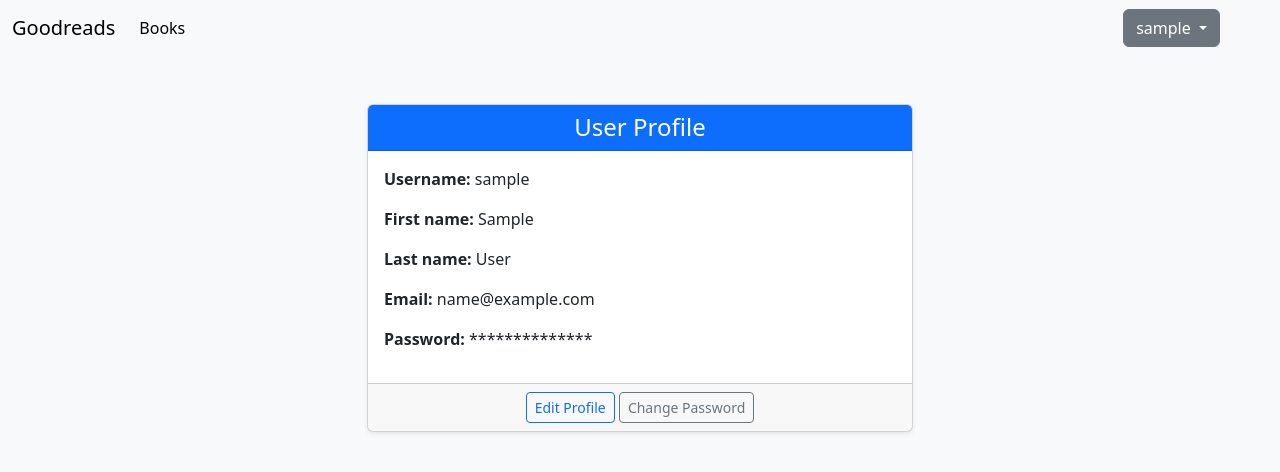
After one commit to eshkulov9797/goodreads-projects, a Django app: page /users/profile/ in a window 1280 px wide. The commit adds this page. Shown: the top 472 px of the page. Run offline with Django 5.2, Linux system fonts and the light colour scheme; the visitor is signed in with stand-in values (Sample User, id 1).

Commit message:
bir necha kunlik ishlar

```diff
--- a/books/models.py
+++ b/books/models.py
@@ -2,6 +2,7 @@ from django.core.validators import MinValueValidator, MaxValueValidator
 from django.db import models
 from django.contrib.auth.models import User
 # Create your models here.
+
 class Book(models.Model):
     title = models.CharField(max_length=200)
     description = models.TextField()
--- /dev/null
+++ b/books/urls.py
@@ -0,0 +1,9 @@
+from django.urls import path
+from books.views import BookView, BookDetailView
+
+app_name = "books"
+
+urlpatterns = [
+    path("", BookView.as_view(), name="list"),
+    path("<int:id>/", BookDetailView.as_view(), name='detail')
+]
--- a/config/settings.py
+++ b/config/settings.py
@@ -12,7 +12,7 @@ https://docs.djangoproject.com/en/5.2/ref/settings/
 
 from pathlib import Path
 
-from django.conf.global_settings import TEMPLATES
+from django.conf.global_settings import TEMPLATES, LOGIN_URL
 
 # Build paths inside the project like this: BASE_DIR / 'subdir'.
 BASE_DIR = Path(__file__).resolve().parent.parent
@@ -29,6 +29,7 @@ DEBUG = True
 
 ALLOWED_HOSTS = []
 
+LOGIN_URL = 'users:login_page'
 
 # Application definition
 
--- a/config/urls.py
+++ b/config/urls.py
@@ -14,12 +14,15 @@ Including another URLconf
     1. Import the include() function: from django.urls import include, path
     2. Add a URL to urlpatterns:  path('blog/', include('blog.urls'))
 """
+from tkinter.font import names
+
 from django.contrib import admin
 from django.urls import path, include
 from .views import landing_page
 urlpatterns = [
-    path('', landing_page, name='landing_page'),
-    path('users/', include('users.urls'), name='users' ),
+    path('', landing_page, name='landing'),
+    path('users/', include('users.urls')),
+    path("books/", include("books.urls")),
     path('admin/', admin.site.urls),
 
 ]
--- /dev/null
+++ b/templates/base.html
@@ -0,0 +1,71 @@
+<!DOCTYPE html>
+<html lang="en">
+<head>
+    <meta charset="UTF-8">
+    <title>{% block title %}Goodreads Clone{% endblock %}</title>
+
+    <link href="https://cdn.jsdelivr.net/npm/bootstrap@5.3.8/dist/css/bootstrap.min.css" rel="stylesheet" integrity="sha384-sRIl4kxILFvY47J16cr9ZwB07vP4J8+LH7qKQnuqkuIAvNWLzeN8tE5YBujZqJLB" crossorigin="anonymous">
+<link href="https://cdn.jsdelivr.net/npm/bootstrap@5.3.3/dist/css/bootstrap.min.css" rel="stylesheet">
+</head>
+<body>
+
+
+{% if messages %}
+
+{% for message in messages %}
+{{ message }}
+{% endfor %}
+
+{% endif %}
+
+
+
+<nav class="navbar navbar-expand-lg bg-body-tertiary">
+  <div class="container-fluid">
+    <a class="navbar-brand" href="{% url 'landing' %}">Goodreads</a>
+    <button class="navbar-toggler" type="button" data-bs-toggle="collapse" data-bs-target="#navbarSupportedContent" aria-controls="navbarSupportedContent" aria-expanded="false" aria-label="Toggle navigation">
+      <span class="navbar-toggler-icon"></span>
+    </button>
+    <div class="collapse navbar-collapse" id="navbarSupportedContent">
+      <ul class="navbar-nav me-auto mb-2 mb-lg-0">
+        <li class="nav-item">
+          <a class="nav-link active" aria-current="page" href="{% url 'books:list' %}">Books</a>
+      </ul>
+        {% if user.is_authenticated %}
+        <div class="dropdown me-5" >
+            <a class="btn btn-secondary dropdown-toggle"  href="#" role="button" data-bs-toggle="dropdown" aria-expanded="false">
+                {{user.username}}
+            </a>
+            <ul class="dropdown-menu">
+                <li><a class="dropdown-item" href="{% url 'users:logout_page' %}">Logout</a></li>
+                <li><a class="dropdown-item" href="{% url 'users:profile_page' %}">Profile</a></li>
+            </ul>
+        </div>
+        {% else %}
+        <li><a class="btn btn-secondary dropdown-toggle" href="{% url 'users:login_page' %}">Login</a></li>
+        {% endif %}
+    </div>
+  </div>
+</nav>
+
+
+<!--<p>-->
+<!--    <a href="{% url 'users:register_page' %}">Register</a>-->
+
+<!--    <a href="{% url 'books:list' %}">Book List</a>-->
+<!--    <a href="{% url 'users:profile_page' %}">Profile</a>-->
+<!--    {% if user.is_authenticated %}-->
+<!--            <a href="{% url 'users:logout_page' %}">Logout</a>-->
+<!--    {% else %}-->
+<!--            <a href="{% url 'users:login_page' %}">Login</a>-->
+<!--    {% endif %}-->
+
+
+<!--</p>-->
+
+{% block content %}
+{% endblock content %}
+
+<script src="https://cdn.jsdelivr.net/npm/bootstrap@5.3.8/dist/js/bootstrap.bundle.min.js" integrity="sha384-FKyoEForCGlyvwx9Hj09JcYn3nv7wiPVlz7YYwJrWVcXK/BmnVDxM+D2scQbITxI" crossorigin="anonymous"></script>
+</body>
+</html>
--- /dev/null
+++ b/templates/users/profile.html
@@ -0,0 +1,36 @@
+{% extends 'base.html' %}
+
+{% block title %}Profile pages{% endblock %}
+
+{% block content %}
+<body class="bg-light">
+
+  <div class="container mt-5">
+    <div class="row justify-content-center">
+      <div class="col-md-6">
+
+        <div class="card shadow-sm">
+          <div class="card-header text-center bg-primary text-white">
+            <h4 class="mb-0">User Profile</h4>
+          </div>
+          <div class="card-body">
+            <p><strong>Username:</strong> {{user.username}}</p>
+            <p><strong>First name:</strong> {{user.first_name}}</p>
+            <p><strong>Last name:</strong> {{user.last_name}}</p>
+            <p><strong>Email:</strong> {{user.email}}</p>
+            <p><strong>Password:</strong> **************</p>
+          </div>
+          <div class="card-footer text-center">
+            <a href="#" class="btn btn-outline-primary btn-sm">Edit Profile</a>
+            <a href="#" class="btn btn-outline-secondary btn-sm">Change Password</a>
+          </div>
+        </div>
+
+      </div>
+    </div>
+  </div>
+
+
+
+
+{% endblock %}
--- a/users/urls.py
+++ b/users/urls.py
@@ -1,7 +1,11 @@
 from django.urls import path
-from .views import RegisterView, LoginView
+from .views import RegisterView, LoginView, ProfileView, LogoutView
+
+app_name = 'users'
 
 urlpatterns = [
-    path('register', RegisterView.as_view(), name='register_page'),
-    path('login', LoginView.as_view(), name='login_page'),
+    path('register/', RegisterView.as_view(), name='register_page'),
+    path('login/', LoginView.as_view(), name='login_page'),
+    path('logout/', LogoutView.as_view(), name='logout_page'),
+    path("profile/", ProfileView.as_view(), name='profile_page'),
 ]
--- a/users/views.py
+++ b/users/views.py
@@ -1,13 +1,60 @@
-from django.shortcuts import render
+from django.contrib.auth import login, logout
+from django.contrib.auth.forms import AuthenticationForm
+from django.contrib.auth.mixins import LoginRequiredMixin
+from django.contrib.auth.models import User
+from django.shortcuts import render, redirect
 from django.views import View
+from django.contrib import messages
+
+from users.forms import UserCreateForm
 
 
 # Create your views here.
 
 class RegisterView(View):
     def get(self, request):
-        return render(request, 'users/register.html')
+        create_form = UserCreateForm()
+        context = {
+            'form': create_form
+        }
+        return render(request, 'users/register.html', context)
+
+    def post(self, request):
+        create_form = UserCreateForm(data=request.POST)
+        if create_form.is_valid():
+            create_form.save()
+            return redirect('users:login_page')
+        else:
+            context = {
+                'form':create_form
+            }
+            return render(request, 'users/register.html', context)
 
 class LoginView(View):
     def get(self, request):
-        return render(request, 'users/login.html')
+
+        login_form = AuthenticationForm()
+
+        return render(request, 'users/login.html', {"login_form":login_form})
+
+    def post(self, request):
+        login_form = AuthenticationForm(data=request.POST)
+        if login_form.is_valid():
+            user = login_form.get_user()
+
+            login(request, user)
+            messages.success(request, 'Siz muvaffaqiyatli kirdingiz')
+            return redirect('books:list')
+
+        else:
+            return render(request, 'users/login.html', {'login_form':login_form})
+
+class ProfileView(LoginRequiredMixin, View):
+    def get(self, request):
+        return render(request, "users/profile.html", {"user": request.user})
+
+class LogoutView(LoginRequiredMixin, View):
+    def get(self, request):
+        logout(request)
+        messages.info(request, 'Siz muvaffaqiyatli logout qildingiz')
+        return redirect('landing')
```
Also changed, not shown: books/views.py (+17 -0 lines), templates/books/book_detail.html (added, +8 -0 lines), templates/books/list.html (added, +15 -0 lines), templates/landing.html (+4 -12 lines), templates/users/login.html (+12 -12 lines), templates/users/register.html (+10 -10 lines), users/forms.py (added, +16 -0 lines), test.py (added).
